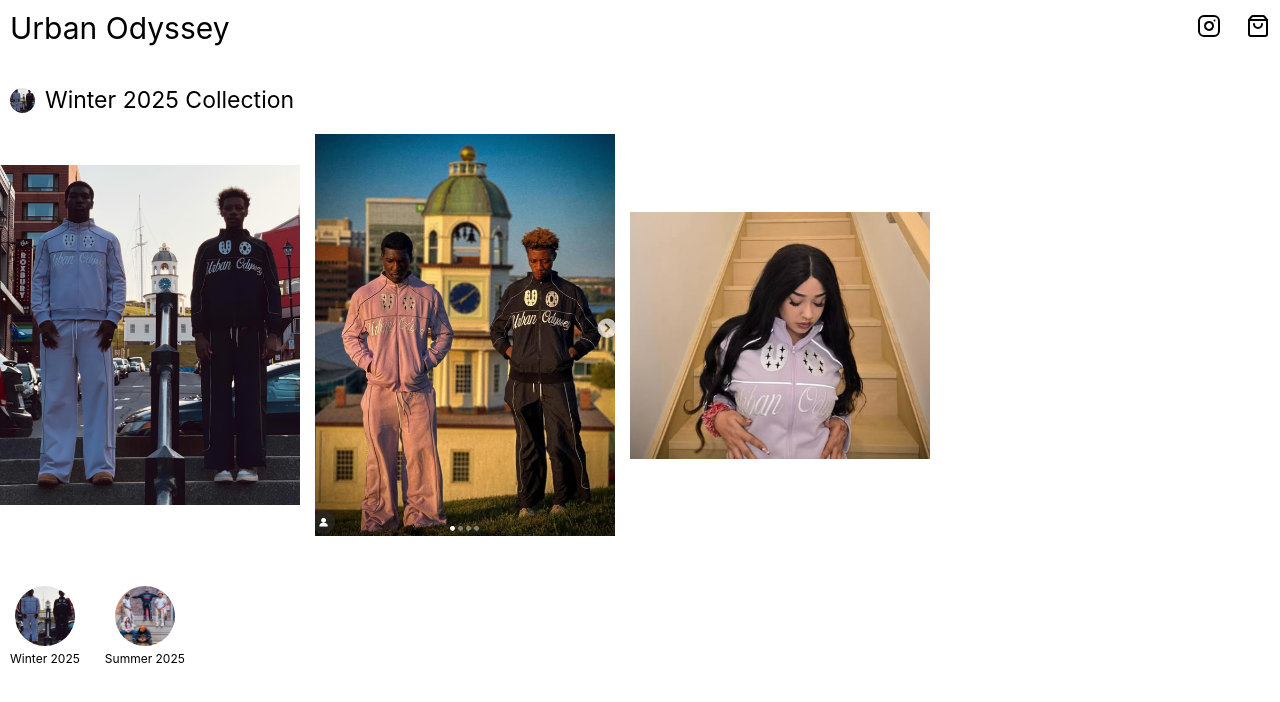
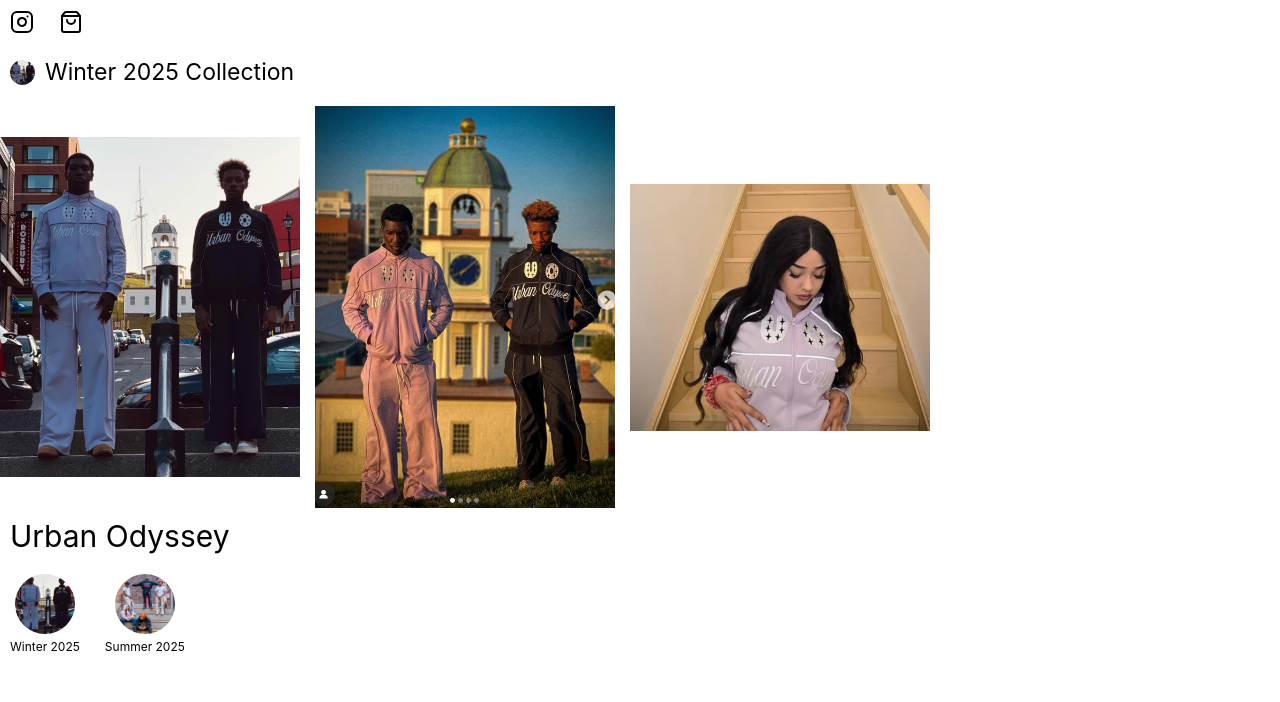
Before and after one commit to edzainhema/urbanodyssey, a React (Create React App) app: page / in a window 1280 px wide. Shown: the top 702 px of the page. Built offline with nearby package versions, Linux system fonts and the light colour scheme.

Commit message:
your message here

```diff
--- a/src/App.tsx
+++ b/src/App.tsx
@@ -10,10 +10,8 @@
     <div style={{ textAlign: "center", marginTop: "00px" }}>
 		<div style={{display:'flex', flexDirection:'row', alignItems:'center', marginLeft:'10px', marginRight:'10px'}}>
 
-			<div style={{display:'flex', marginTop:10, marginBottom:20, width:'100%', flexDirection:'row', alignItems:'center'}}>
-				<div style={{display:'flex', fontWeight:400, flex:1, textAlign:'left', fontSize: "30px"}}>
-					Urban Odyssey
-				</div>
+			<div style={{display:'flex', marginTop:10, marginBottom:0, width:'100%', flexDirection:'row', alignItems:'center'}}>
+
 				<div
 					style={{
 						display: "flex",
@@ -21,7 +19,7 @@
 						gap: "25px",
 
 
-						paddingLeft:10,
+
 					}}
 				>
 
@@ -84,12 +82,15 @@
       style={{ width: "300px" }}
     />
   </div>
+  <div style={{display:'flex', fontWeight:400, marginLeft:10, flex:1, textAlign:'left', fontSize: "30px"}}>
+					Urban Odyssey
+				</div>
 
       <div style={{
         display: "flex",
         justifyContent: "left",
         gap: "25px",
-        marginTop: "40px" ,
+        marginTop: "20px" ,
         marginBottom: "20px" ,
         paddingLeft:10,
       }}>
```
